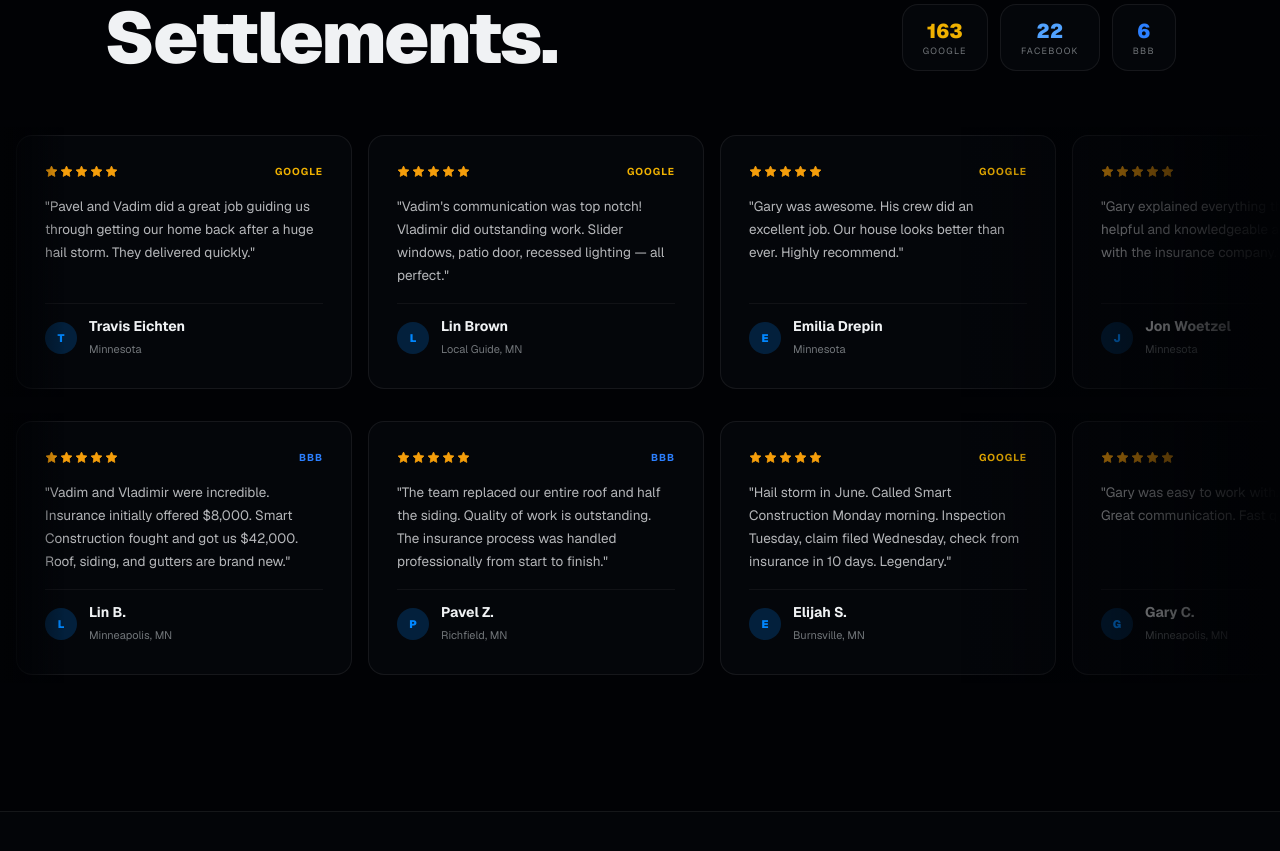
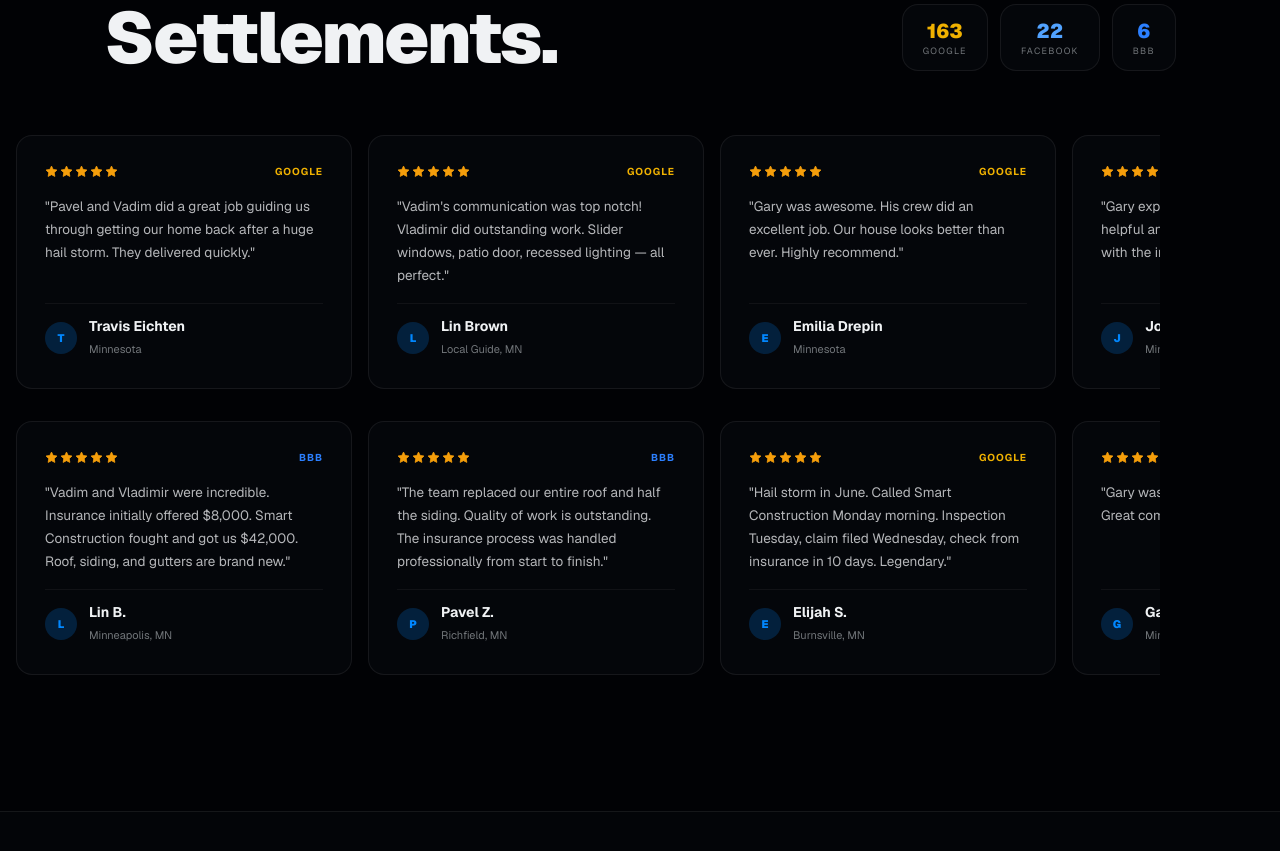
Before and after one commit to maxpilich-ai/smartlandingpage, a Next.js app: page / in a window 1280 px wide. Shown: the part 8647-9498 px from the top of the page. Built offline with nearby package versions, Linux system fonts and the light colour scheme.

Commit message:
Use clip-path inset to hard-cut right edge of marquee rows

```diff
--- a/src/components/section/testimonial-section.tsx
+++ b/src/components/section/testimonial-section.tsx
@@ -67,8 +67,8 @@ export function TestimonialSection() {
         </div>
       </div>
 
-      {/* Row 1 → */}
-      <div className="relative mb-4 py-2 overflow-hidden">
+      {/* Row 1 → — clip-path hard-cuts the right edge, no z-index issues */}
+      <div className="mb-4 py-2" style={{ clipPath: "inset(0 120px 0 0)" }}>
         <div className="marquee-row" style={{ "--duration": "48s", "--gap": "0px" } as React.CSSProperties} aria-hidden>
           {[0, 1].map((run) => (
             <div key={run} className="flex gap-4 pl-4 shrink-0" style={{ animation: "marquee 48s linear infinite" }}>
@@ -76,12 +76,10 @@ export function TestimonialSection() {
             </div>
           ))}
         </div>
-        <div className="pointer-events-none absolute inset-y-0 left-0 w-16 z-20 bg-gradient-to-r from-background to-transparent" />
-        <div className="pointer-events-none absolute inset-y-0 right-0 w-80 z-20 bg-gradient-to-l from-background to-transparent" />
       </div>
 
       {/* Row 2 ← */}
-      <div className="relative py-2 overflow-hidden">
+      <div className="py-2" style={{ clipPath: "inset(0 120px 0 0)" }}>
         <div className="marquee-row" style={{ "--duration": "54s", "--gap": "0px" } as React.CSSProperties} aria-hidden>
           {[0, 1].map((run) => (
             <div key={run} className="flex gap-4 pl-4 shrink-0" style={{ animation: "marquee 54s linear infinite reverse" }}>
@@ -89,8 +87,6 @@ export function TestimonialSection() {
             </div>
           ))}
         </div>
-        <div className="pointer-events-none absolute inset-y-0 left-0 w-16 z-20 bg-gradient-to-r from-background to-transparent" />
-        <div className="pointer-events-none absolute inset-y-0 right-0 w-80 z-20 bg-gradient-to-l from-background to-transparent" />
       </div>
     </section>
   );
```
